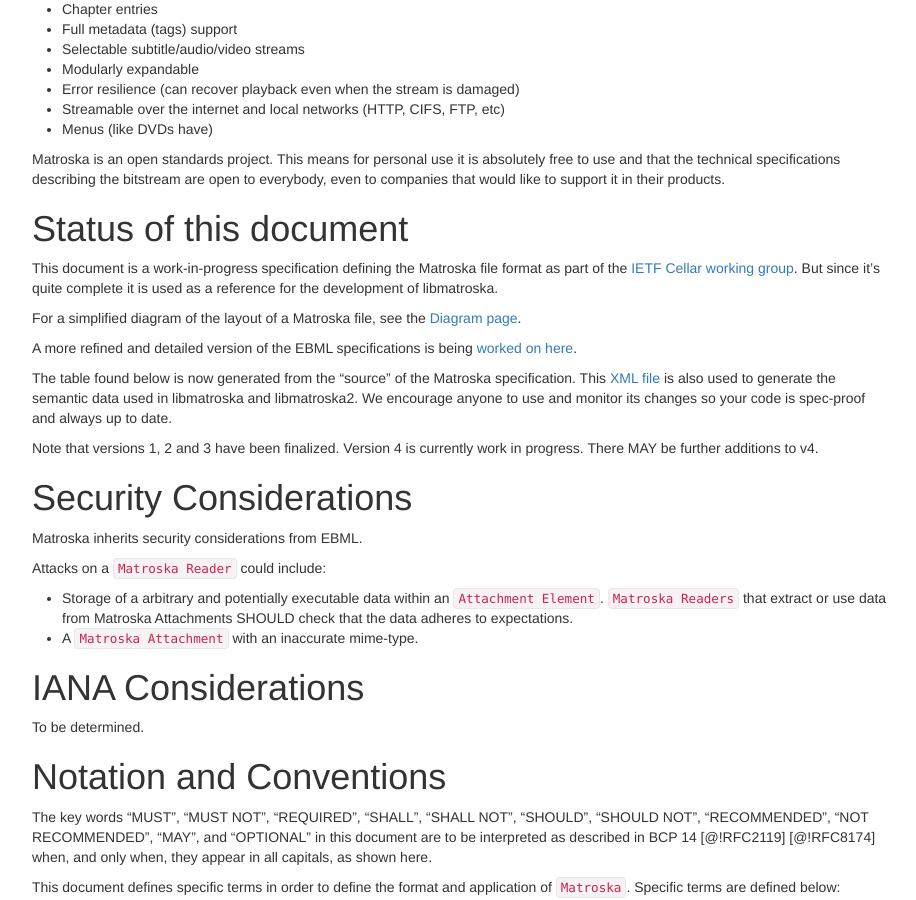
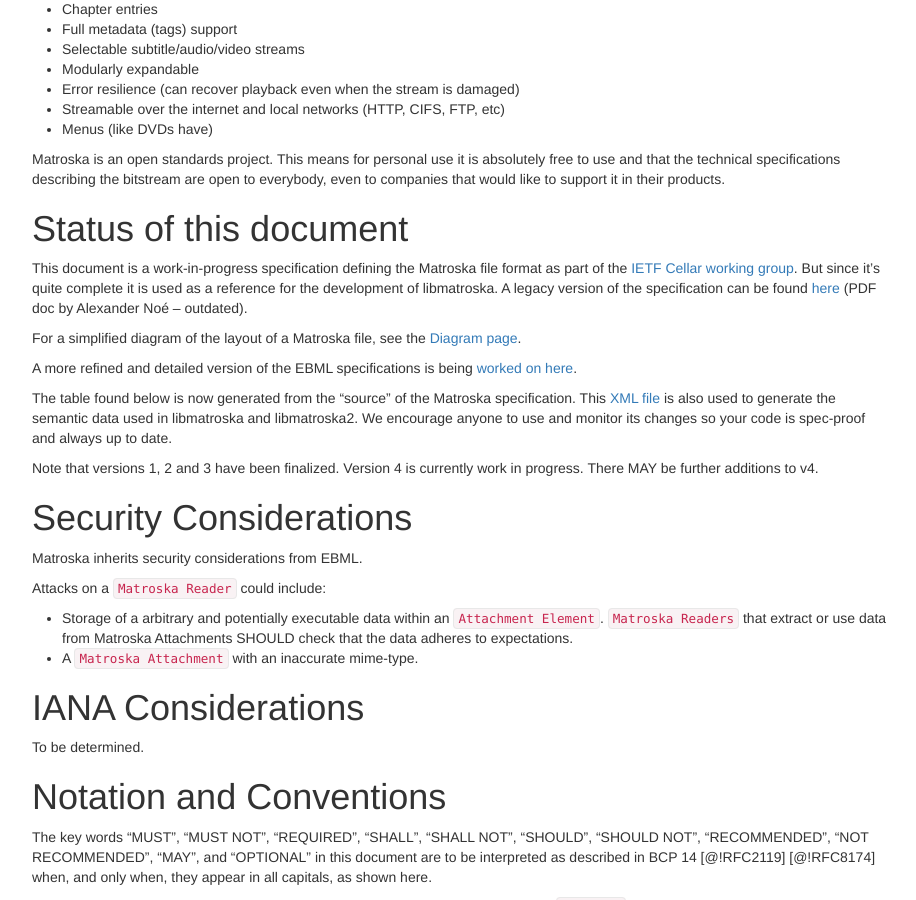
Before and after one commit to ietf-wg-cellar/matroska-specification, a Jekyll site: the page built from index_matroska.md, in a window 1280 px wide and 900 px high, scrolled down 653 px. Shown: the whole window, without its empty margins (273-1189 px from the left). Built offline with Jekyll 4.4.1, drawn with Linux system fonts in a browser that asks for light colours; our own code applies the rules of GitHub Pages for plain Markdown files.

Commit message:
re-add link to old specs by Alexander Noé

```diff
--- a/index_matroska.md
+++ b/index_matroska.md
@@ -64,7 +64,7 @@
 
 # Status of this document
 
-This document is a work-in-progress specification defining the Matroska file format as part of the [IETF Cellar working group](https://datatracker.ietf.org/wg/cellar/charter/). But since it's quite complete it is used as a reference for the development of libmatroska.
+This document is a work-in-progress specification defining the Matroska file format as part of the [IETF Cellar working group](https://datatracker.ietf.org/wg/cellar/charter/). But since it's quite complete it is used as a reference for the development of libmatroska. A legacy version of the specification can be found [here](https://www.matroska.org/files/matroska_file_format_alexander_noe.pdf) (PDF doc by Alexander Noé -- outdated).
 
 For a simplified diagram of the layout of a Matroska file, see the [Diagram page](diagram.md).
 
```
